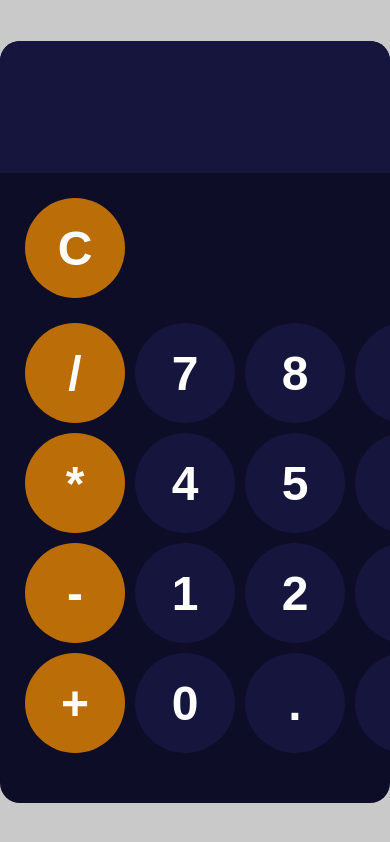
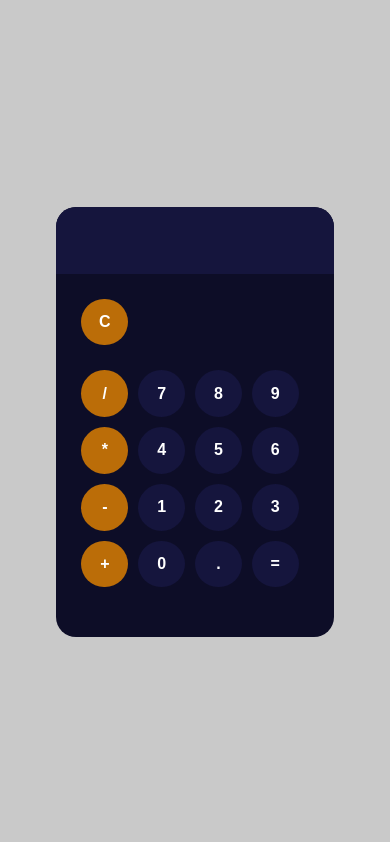
Before and after one commit to MaarcooC/online_strange_calculator, a plain HTML site: page index.html in a window 390 px wide. Drawn offline with Linux system fonts and the light colour scheme.

Commit message:
fixed payment and added responsive layout

```diff
--- a/styles/style.css
+++ b/styles/style.css
@@ -1,3 +1,4 @@
+/* --- BODY --- */
 body {
     background-color: rgb(201, 201, 201);
     display: flex;
@@ -5,37 +6,34 @@ body {
     align-items: center;
     height: 100vh;
     margin: 0;
+    font-family: Arial, sans-serif;
 }
 
-button {
-    font-weight: bold;
-    border-radius: 50px;
-    height: 100px;
-    width: 100px;
-    border: none;
-    background-color: rgb(21, 21, 61);
-    font-size: 3rem;
-    cursor: pointer;
-    color: white;
-}
-
-button:hover {
-    opacity: 75%;
-}
-
-button:active {
-    opacity: 60%;
-}
-
+/* --- CALCOLATRICE --- */
 #calculator {
     background-color: rgb(13, 13, 39);
     max-width: 500px;
+    width: 90%;
+    display: flex;
+    flex-direction: column;
     justify-content: center;
     border-radius: 20px;
     overflow: hidden;
     padding-bottom: 25px;
 }
 
+/* --- DISPLAY --- */
+#display {
+    text-align: left;
+    width: 100%;
+    color: white;
+    padding: 20px;
+    border: none;
+    font-size: clamp(2rem, 5vw, 5rem);
+    background-color: rgb(21, 21, 61);
+}
+
+/* --- KEYS --- */
 #keys {
     display: grid;
     grid-template-columns: auto 1fr;
@@ -55,25 +53,38 @@ button:active {
     gap: 10px;
 }
 
-#display {
-    text-align: left;
-    width: 100%;
+/* --- BUTTONS --- */
+button {
+    font-weight: bold;
+    border-radius: 50px;
+    height: clamp(60px, 10vw, 100px);
+    width: clamp(60px, 10vw, 100px);
+    border: none;
+    background-color: rgb(21, 21, 61);
+    font-size: clamp(1.5rem, 3vw, 3rem);
+    cursor: pointer;
     color: white;
-    padding: 20px;
-    border: none;
-    font-size: 5rem;
-    background-color: rgb(21, 21, 61);
+    transition: 0.2s;
 }
 
+button:hover {
+    opacity: 0.75;
+}
+
+button:active {
+    opacity: 0.6;
+}
+
+.operator {
+    background-color: rgb(187, 109, 8);
+}
+
+/* --- CLEAR BUTTON --- */
 #clear {
     display: flex;
     justify-content: left;
     padding: 25px;
     padding-bottom: 0px;
-}
-
-.operator {
-    background-color: rgb(187, 109, 8);
 }
 
 /* --- POPUP BASE --- */
@@ -99,13 +110,15 @@ button:active {
     padding: 30px;
     border-radius: 20px;
     text-align: center;
-    width: 350px;
+    width: 90%;
+    max-width: 400px;
     animation: fadeIn 0.3s ease;
 }
 
 /* --- TITOLO PULSANTE --- */
 .pulse-title {
     animation: pulse 1.2s infinite ease-in-out;
+    font-size: clamp(1.5rem, 5vw, 2.5rem);
 }
 
 @keyframes pulse {
@@ -114,12 +127,12 @@ button:active {
     100% { transform: scale(1);}
 }
 
-/* --- PULSANTI --- */
+/* --- PULSANTI POPUP --- */
 .pay-btn, .subscribe-btn, .close-popup, #result-popup button {
     margin-top: 10px;
     padding: 12px;
     border-radius: 8px;
-    font-size: 1.1rem;
+    font-size: clamp(0.8rem, 2vw, 1.2rem);
     cursor: pointer;
     border: none;
     width: 100%;
@@ -143,10 +156,56 @@ button:active {
 
 /* RISULTATO */
 .result-window {
-    width: 250px;
+    width: 90%;
+    max-width: 300px;
 }
 
+/* ANIMAZIONE POPUP */
 @keyframes fadeIn {
     from {opacity: 0; transform: scale(0.8);}
     to {opacity: 1; transform: scale(1);}
 }
+
+/* --- MEDIA QUERIES --- */
+@media (max-width: 768px) {
+
+    #calculator{
+        width: min-content;
+    }
+
+    #keys {
+        grid-template-columns: repeat(3, 1fr)
+    }
+
+    .numbers {
+        grid-template-columns: repeat(3, 1fr);
+    }
+
+    button {
+        height: clamp(50px, 12vw, 80px);
+        width: clamp(50px, 12vw, 80px);
+        font-size: clamp(1.2rem, 3vw, 2.5rem);
+    }
+}
+
+@media (max-width: 480px) {
+    #calculator {
+        width: min-content;
+    }
+
+    #display {
+        font-size: clamp(2rem, 6vw, 4rem);
+        padding: 15px;
+    }
+
+    button {
+        height: clamp(40px, 12vw, 70px);
+        width: clamp(40px, 12vw, 70px);
+        font-size: clamp(1rem, 4vw, 2rem);
+    }
+
+    .popup-content {
+        width: 95%;
+        padding: 20px;
+    }
+}
```
Also changed, not shown: index.html (+1 -1 lines).
